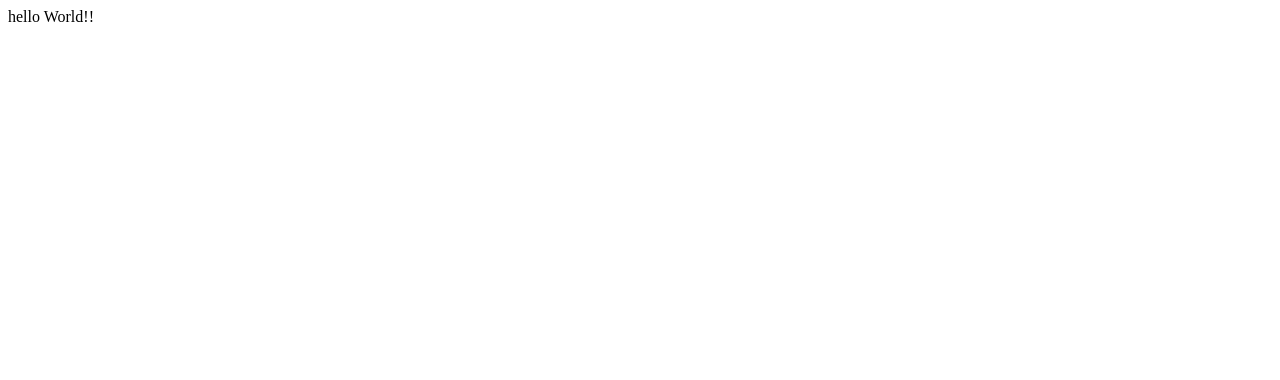
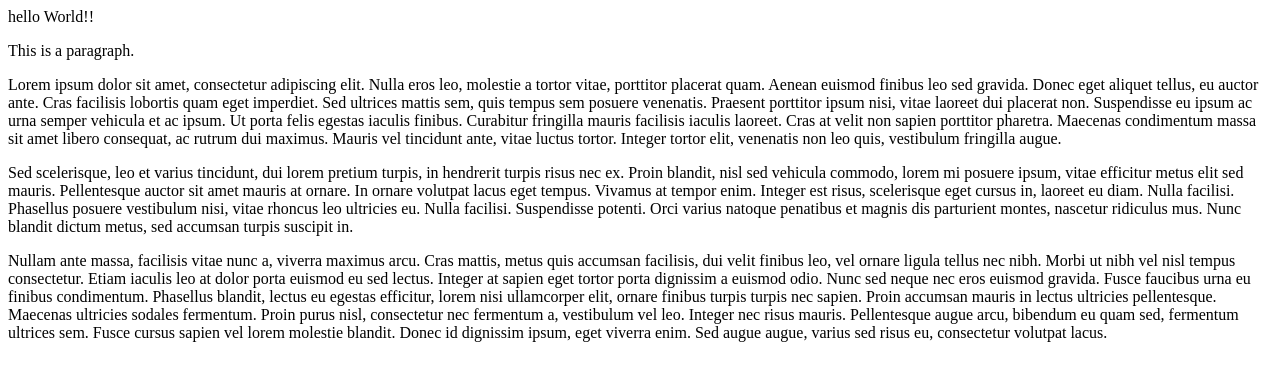
Before and after one commit to zakriye/test, a plain HTML site: page index.html in a window 1280 px wide. Drawn offline with Linux system fonts and the light colour scheme.

Commit message:
Add files via upload

```diff
--- a/index.html
+++ b/index.html
@@ -1 +1,21 @@
 hello World!!
+
+<html>
+<head>
+<title>Loren Ipsum</title>
+</head>
+<body>
+
+<h1Loren Ipsum</h1>
+<p>This is a paragraph.</p>
+
+
+
+<p>Lorem ipsum dolor sit amet, consectetur adipiscing elit. Nulla eros leo, molestie a tortor vitae, porttitor placerat quam. Aenean euismod finibus leo sed gravida. Donec eget aliquet tellus, eu auctor ante. Cras facilisis lobortis quam eget imperdiet. Sed ultrices mattis sem, quis tempus sem posuere venenatis. Praesent porttitor ipsum nisi, vitae laoreet dui placerat non. Suspendisse eu ipsum ac urna semper vehicula et ac ipsum. Ut porta felis egestas iaculis finibus. Curabitur fringilla mauris facilisis iaculis laoreet. Cras at velit non sapien porttitor pharetra. Maecenas condimentum massa sit amet libero consequat, ac rutrum dui maximus. Mauris vel tincidunt ante, vitae luctus tortor. Integer tortor elit, venenatis non leo quis, vestibulum fringilla augue.<p>
+
+<p>Sed scelerisque, leo et varius tincidunt, dui lorem pretium turpis, in hendrerit turpis risus nec ex. Proin blandit, nisl sed vehicula commodo, lorem mi posuere ipsum, vitae efficitur metus elit sed mauris. Pellentesque auctor sit amet mauris at ornare. In ornare volutpat lacus eget tempus. Vivamus at tempor enim. Integer est risus, scelerisque eget cursus in, laoreet eu diam. Nulla facilisi. Phasellus posuere vestibulum nisi, vitae rhoncus leo ultricies eu. Nulla facilisi. Suspendisse potenti. Orci varius natoque penatibus et magnis dis parturient montes, nascetur ridiculus mus. Nunc blandit dictum metus, sed accumsan turpis suscipit in.<p>
+
+<p>Nullam ante massa, facilisis vitae nunc a, viverra maximus arcu. Cras mattis, metus quis accumsan facilisis, dui velit finibus leo, vel ornare ligula tellus nec nibh. Morbi ut nibh vel nisl tempus consectetur. Etiam iaculis leo at dolor porta euismod eu sed lectus. Integer at sapien eget tortor porta dignissim a euismod odio. Nunc sed neque nec eros euismod gravida. Fusce faucibus urna eu finibus condimentum. Phasellus blandit, lectus eu egestas efficitur, lorem nisi ullamcorper elit, ornare finibus turpis turpis nec sapien. Proin accumsan mauris in lectus ultricies pellentesque. Maecenas ultricies sodales fermentum. Proin purus nisl, consectetur nec fermentum a, vestibulum vel leo. Integer nec risus mauris. Pellentesque augue arcu, bibendum eu quam sed, fermentum ultrices sem. Fusce cursus sapien vel lorem molestie blandit. Donec id dignissim ipsum, eget viverra enim. Sed augue augue, varius sed risus eu, consectetur volutpat lacus.<p>
+
+</body>
+</html>
```
